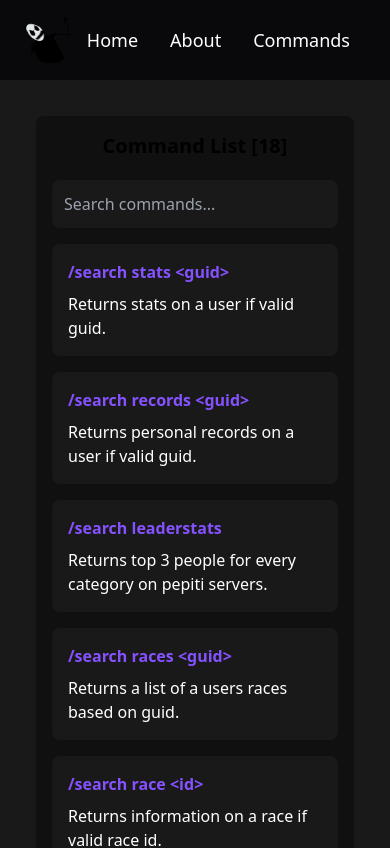
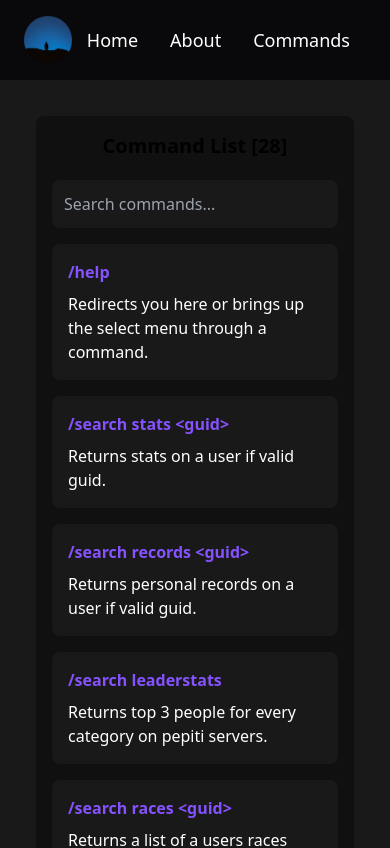
Before and after one commit to 3jm/wrld, a Next.js app: page /commands in a window 390 px wide. Shown: the top 848 px of the page. Built offline with nearby package versions, Linux system fonts and the light colour scheme.

Commit message:
added and fixed stuff

```diff
--- a/app/about/page.js
+++ b/app/about/page.js
@@ -10,19 +10,20 @@ export default function Home() {
       <div className="flex justify-between flex-col items-center">
       <Link href="/" className='w-48 h-auto mb-2'>
          <img
-           src="https://cdn.discordapp.com/avatars/1123436273756033074/dd4f4dbc252c76b0e25db45557e7a016.png?size=1024"
+           src="/assets/logo.png"
            alt="Logo"
+           className='rounded-full'
          />
        </Link>
         <h1 className="text-center text-7xl mb-2 font-sans font-bold">About <wrld className="text-[#b899ff]	">Wrld</wrld></h1>
         <div className="w-5/6 text-center">
-          <h3 className="text-center block break-normal"></h3><wrld className="text-[#b899ff]	">Wrld </wrld>is a bot that I designed as a small project to consume some of my freetime as I was getting bored with things to do. Once I started building the basic features of the bot I decided to show it off to Pepiti & others in the MX Bikes Community Discord server. This marks <wrld className="text-[#b899ff]	">Wrld </wrld>'s birthday! 06/29/2023. Almost immediately some people thought the bot was cool, and I thought it was nice that others thought it was a cool thing so I continued. About 2 weeks later I posted some more pictures & videos of the bot and it gained more attention by others and sure enough, 07/12/2023, <wrld className="text-[#b899ff]	">Wrld </wrld> had made it into the official MX Bikes Community Discord server!
+          <h3 className="text-center block break-normal"></h3><wrld className="text-[#b899ff]	">Wrld </wrld>is a bot that I designed as a small project to consume some of my freetime as I was getting bored with things to do. Once I started building the basic features of the bot I decided to show it off to Pepiti & others in the MX Bikes Community Discord server. This marks <wrld className="text-[#b899ff]	">Wrld </wrld>'s birthday! 06/27/2023. Almost immediately some people thought the bot was cool, and I thought it was nice that others thought it was a cool thing so I continued. About 2 weeks later I posted some more pictures & videos of the bot and it gained more attention by others and sure enough, 07/12/2023, <wrld className="text-[#b899ff]	">Wrld </wrld> had made it into the official MX Bikes Community Discord server!
           <br /><br />
           <div className='flex justify-between flex-col items-center '>
             <hr className='w-64'/>
           </div>
           <br />
-          <h3 className="text-center block break-normal">As of now <wrld className="text-[#b899ff]	">Wrld </wrld> is slowly growing, serving around <wrld className="text-[#b899ff]	">20+</wrld> servers and <wrld className="text-[#b899ff]	">26k+ </wrld> users!</h3>
+          <h3 className="text-center block break-normal">As of now <wrld className="text-[#b899ff]	">Wrld </wrld> is slowly growing, serving around <wrld className="text-[#b899ff]	">25+</wrld> servers and <wrld className="text-[#b899ff]	">29k+ </wrld> users!</h3>
         </div>
       </div>
     </main>
--- a/app/commands/page.js
+++ b/app/commands/page.js
@@ -4,6 +4,10 @@ import Link from 'next/link';
 import styles from '../layout.module.css';
 
 const commands = [
+  {
+    name: "/help",
+    description: "Redirects you here or brings up the select menu through a command."
+  },
   {
     name: "/search stats <guid>",
     description: "Returns stats on a user if valid guid."
@@ -42,7 +46,7 @@ const commands = [
   },
   {
     name: "/cancel <guid>",
-    description: "Cancels automatic rider statistics for that guid. (NEED manage_messages PERMS)"
+    description: "Cancels automatic rider statistics for that guid. (NEED manage_messages PERMS)."
   },
   {
     name: "/autostatsview",
@@ -61,12 +65,16 @@ const commands = [
     description: "Bot's latency."
   },
   {
+    name: "/information github <username>",
+    description: "View someones github."
+  },
+  {
     name: "/duck",
-    description: "Returns a cute duck"
+    description: "Returns a cute duck."
   },
   {
     name: "/names lookup <user: optional>",
-    description: "Shows past usernames for a user"
+    description: "Shows past usernames for a user."
   },
   {
     name: "/names clear",
@@ -75,6 +83,38 @@ const commands = [
   {
     name: "/information about",
     description: "Show's information about the server."
+  },
+  {
+    name: "/mymxb races",
+    description: "View a list of upcoming races."
+  },
+  {
+    name: "/mymxb championship",
+    description: "View a list of championship series races."
+  },
+  {
+    name: "/mymxb statistics",
+    description: "View a racer's statistics."
+  },
+  {
+    name: "/mymxb registered",
+    description: "Check if a user is registered for a specific race."
+  },
+  {
+    name: "/mymxb results",
+    description: "View the results a user got in a specific race."
+  },
+  {
+    name: "/settings commands restrict <channel>",
+    description: "Set a commands channel for the bot (Multiple channels allowed)."
+  },
+  {
+    name: "/settings commands unrestrict",
+    description: "Remove command channel restrictions."
+  },
+  {
+    name: "/changelog",
+    description: "View the most recent or all MX Bikes game updates with patch notes."
   },
 ];
 
--- a/app/layout.js
+++ b/app/layout.js
@@ -20,7 +20,7 @@ export default function RootLayout({ children }) {
               <img
                 src="/assets/logo.png"
                 alt="Logo"
-                className="h-12 w-auto mr-4"
+                className="h-12 w-auto mr-4 rounded-full"
               />
             </Link>
           </div>
@@ -44,7 +44,7 @@ export default function RootLayout({ children }) {
         <footer className='py-5 bg-[#101010] text-center'>
           <div className="flex flex-wrap justify-between md:mb-0 mb-4"> {/* Added margin for mobile */}
             <div className="w-full md:w-1/3 p-4 flex items-center">
-              <img src="/assets/logo.png" alt="Logo" className="mr-6 ml-12" style={{ width: '100px', height: 'auto' }} />
+              <img src="/assets/logo.png" alt="Logo" className="mr-6 ml-12 rounded-full" style={{ width: '100px', height: 'auto' }} />
               <div className="text-left">
                 <p className="font-bold text-white">Wrld</p>
                 <p className="text-zinc-500">06/29/2023</p>
--- a/app/page.js
+++ b/app/page.js
@@ -5,7 +5,7 @@ export default function Home() {
     <main className="flex flex-col justify-center items-center p-4 md:p-12">
       <div className="flex flex-col md:flex-row w-full max-w-screen-xl">
         <div className="w-full md:w-1/2 p-4 md:h-[70vh] flex justify-center items-center">
-          <img src="/assets/logo.png" alt="Logo" className="w-3/4 h-auto md:w-1/2 md:h-auto" />
+          <img src="/assets/logo.png" alt="Logo" className="w-3/4 h-auto rounded-full md:w-1/2 md:h-auto" />
         </div>
         <div className="w-full md:w-1/2 p-4 md:h-[70vh] flex flex-col justify-center items-center">
           <h1 className="text-3xl font-semibold mb-4 text-[#b899ff]">Wrld</h1>
```
Also changed, not shown: public/assets/logo.png.
